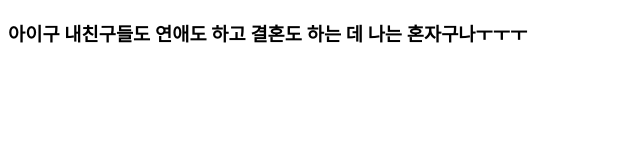
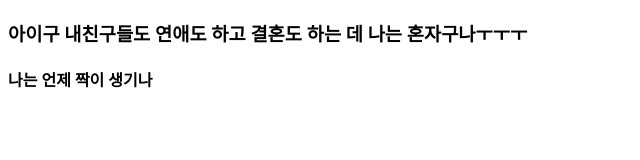
Before and after one commit to kjs0815/test, a plain HTML site: page index.html in a window 1280 px wide. Shown: the whole page, without its empty margins (0-640 px from the left). Drawn offline with Linux system fonts and the light colour scheme.

Commit message:
index.html 문구추가

```diff
--- a/index.html
+++ b/index.html
@@ -7,5 +7,6 @@
 </head>
 <body>
     <h3>아이구 내친구들도 연애도 하고 결혼도 하는 데 나는 혼자구나ㅜㅜㅜ</h3>
+    <h4>나는 언제 짝이 생기나</h4>
 </body>
 </html>
```
